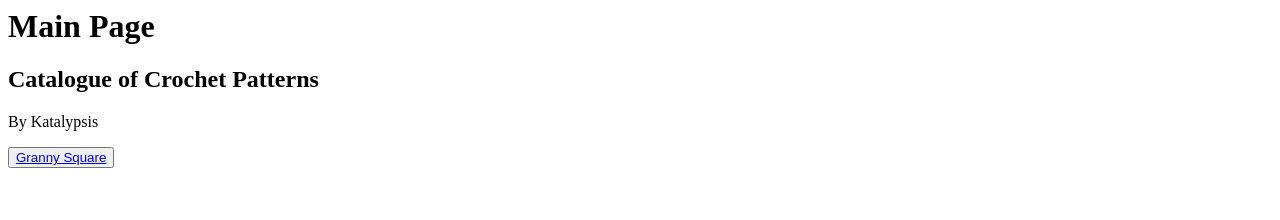
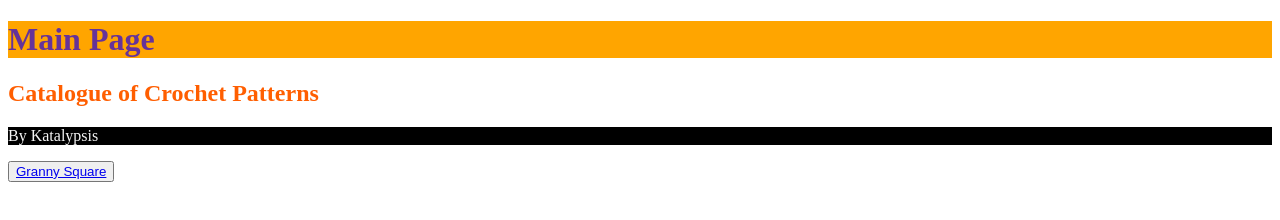
Before and after one commit to katalypsis/threaded-grimoire, a plain HTML site: page index.html in a window 1280 px wide. Drawn offline with Linux system fonts and the light colour scheme.

Commit message:
Add stuff

```diff
--- /dev/null
+++ b/catalogue/patterns-styles.css
@@ -0,0 +1,10 @@
+/* styles.css */
+
+div {
+    color: wheat;
+    background-color: blueviolet;
+}
+
+p {
+    color: green;
+}
--- a/index.html
+++ b/index.html
@@ -1,7 +1,31 @@
+<!DOCTYPE html>
+<html lang="en">
+<head>
+    <meta charset="UTF-8">
+    <meta name="viewport" content="width=device-width, initial-scale=1.0">
+    <title>Crochet App</title>
 
-<h1>Main Page</h1>
+    <style>
+        h1 {
+            color: rebeccapurple;
+            background-color: orange;
+        }
 
-<h2>Catalogue of Crochet Patterns</h2>
-<p>By Katalypsis</p>
+        p {
+            color:whitesmoke;
+            background-color: black;
+        }
+
+
+    </style>
+</head>
+<body>
+
+    <h1>Main Page</h1>
+
+    <div style="color:rgb(255, 94, 0)"><h2>Catalogue of Crochet Patterns</h2></div>
+            <p>By Katalypsis</p>
 
 <button><a href="catalogue/grannysq.html">Granny Square</a></button>
+</body>
+</html>
```
Also changed, not shown: catalogue/grannysq.html (+2 -1 lines).
